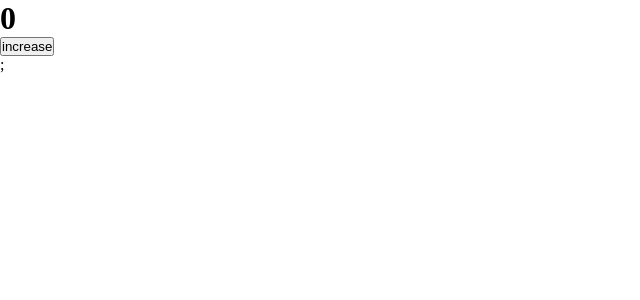
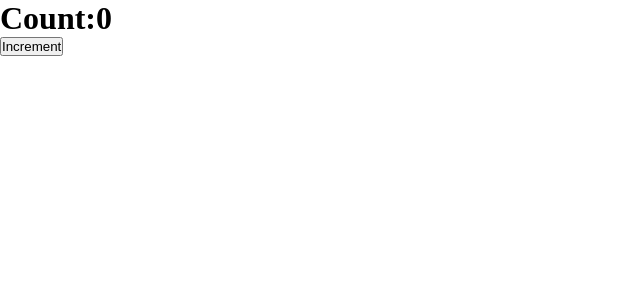
Before and after one commit to DevHredoy/React-demo, a React (Create React App) app: page / in a window 1280 px wide. Shown: the top 300 px of the page, without its empty margins (0-640 px from the left). Built offline with nearby package versions, Linux system fonts and the light colour scheme.

Commit message:
managing state using class comp

```diff
--- a/public/index.html
+++ b/public/index.html
@@ -24,23 +24,12 @@
       work correctly both with client-side routing and a non-root public URL.
       Learn how to configure a non-root public URL by running `npm run build`.
     -->
-    <link rel="stylesheet" href="index.css">
+    <link rel="stylesheet" href="index.css" />
     <title>My-App</title>
   </head>
   <body>
     <noscript>You need to enable JavaScript to run this app.</noscript>
     <div id="root"></div>
-    <!--
-      This HTML file is a template.
-      If you open it directly in the browser, you will see an empty page.
-
-      You can add webfonts, meta tags, or analytics to this file.
-      The build step will place the bundled scripts into the <body> tag.
-
-      To begin the development, run `npm start` or `yarn start`.
-      To create a production bundle, use `npm run build` or `yarn build`.
-    -->
-
-
+    <script src="../src/index.js" type="text/jsx"></script>
   </body>
 </html>
--- a/src/App.js
+++ b/src/App.js
@@ -1,16 +1,12 @@
 import React from "react";
-import EVENT_HANDLER_CLASS from "./EVENT_HANDLER_CLASS/index";
-import EVENT_BINDING_CLASS from "./EVENT_BINDING/index.js";
 //in App.js  file the component is acommodatd and the value of property has been passed, the properties are defined in
 // in Card.js file and propermapping has also been defined there
+import HOOKS_USESTATE from "./HOOKS_USESTATE/index1";
+
+
+
 function App() {
-  return (
-
-    <div>
-
-<EVENT_BINDING_CLASS />;
-    </div>
-  )
+  return <div><HOOKS_USESTATE/></div>;
 }
 
 export default App;
--- a/src/EVENT_BINDING/index.js
+++ /dev/null
@@ -1,26 +0,0 @@
-import React, { Component } from "react";
-
-export default class EVENT_BINDING_CLASS extends Component {
-  constructor(props) {
-    super(props);
-
-    this.state = {
-      count: 0,
-    };
-  }
-
-  handleClick = () => {
-    this.setState({
-      count: this.state.count + 1
-    })
-  }
-
-  render() {
-    return (
-      <div>
-        <h1>{this.state.count}</h1>
-        <button onClick={this.handleClick}>increase</button>
-      </div>
-    );
-  }
-}
--- a/src/EVENT_HANDLER_CLASS/index.js
+++ /dev/null
@@ -1,33 +0,0 @@
-import React, { Component } from "react";
-
-export default class EVENT_HANDLER_CLASS extends Component {
-  constructor(props) {
-    super(props);
-
-    this.state = {
-      changedValue: " ",
-    };
-  }
-
-  handleClick = () => {
-    console.log("clicked");
-  };
-
-  handleOnChange = (e) => {
-    //in setState method we changing value but in a different fashion
-    this.setState({
-      changedValue: e.target.value,
-    });
-
-console.log(this.state.changedValue)
-}
-
-  render() {
-    return (
-      <div>
-        <input type="text" onChange={this.handleOnChange} />
-        <p>{this.state.changedValue}</p>
-      </div>
-    );
-  }
-}
--- /dev/null
+++ b/src/HOOKS_USESTATE/index1.js
@@ -0,0 +1,28 @@
+import React, { Component } from "react";
+
+export default class HOOKS_USESTATE extends Component {
+  constructor(props) {
+    super(props);
+
+    this.state = {
+
+      count: 0,
+    };
+  }
+
+  handleIncrement = () => {
+    this.setState({
+      count: this.state.count + 1,
+    });
+  };
+
+  render() {
+    const { count } = this.state;
+    return (
+      <div>
+        <h1>Count:{count}</h1>
+        <button onClick={this.handleIncrement}>Increment</button>
+      </div>
+    );
+  }
+}
```
